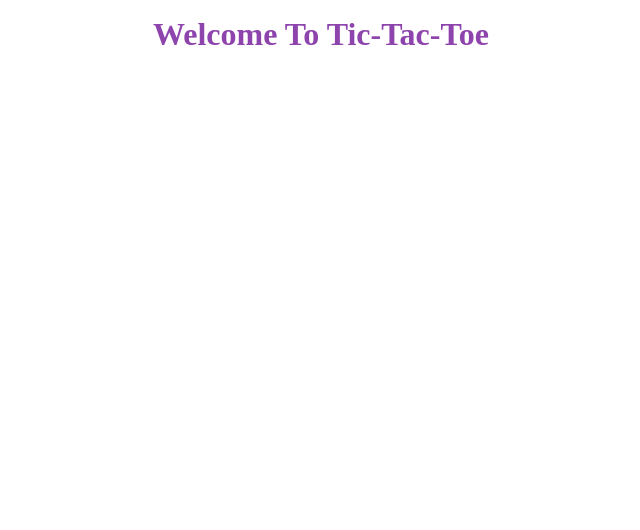
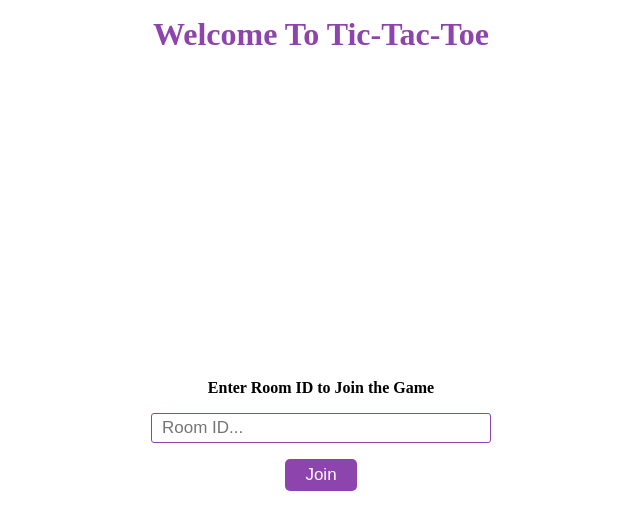
Before and after one commit to PrinceNarteh/multiplayer-tic-tac-toe, a React (Create React App) app in the folder client/: page / in a window 1280 px wide. Shown: the top 530 px of the page, without its empty margins (319-959 px from the left). Built offline with nearby package versions, Linux system fonts and the light colour scheme; no server answers.

Commit message:
add JoinRoom component

```diff
--- a/client/src/App.tsx
+++ b/client/src/App.tsx
@@ -1,6 +1,7 @@
 import React, { useEffect } from "react";
 import { AppContainer, MainContainer, WelcomeText } from "./styles";
 import SocketService from "./services";
+import { JoinRoom } from "./components/JoinRoom";
 
 function App() {
   const connectSocket = async () => {
@@ -16,7 +17,9 @@ function App() {
   return (
     <AppContainer>
       <WelcomeText>Welcome To Tic-Tac-Toe</WelcomeText>
-      <MainContainer></MainContainer>
+      <MainContainer>
+        <JoinRoom />
+      </MainContainer>
     </AppContainer>
   );
 }
--- /dev/null
+++ b/client/src/components/JoinRoom.tsx
@@ -0,0 +1,22 @@
+import React, { ChangeEvent, useState } from "react";
+import { JoinButton, JoinRoomContainer, RoomIDInput } from "../styles";
+
+export const JoinRoom = () => {
+  const [roomName, setRoomName] = useState<string>("");
+  const handleRoomNameChange = (e: ChangeEvent<HTMLInputElement>) => {
+    setRoomName(e.target.value);
+  };
+  return (
+    <form>
+      <JoinRoomContainer>
+        <h4>Enter Room ID to Join the Game</h4>
+        <RoomIDInput
+          placeholder="Room ID..."
+          value={roomName}
+          onChange={handleRoomNameChange}
+        />
+        <JoinButton>Join</JoinButton>
+      </JoinRoomContainer>
+    </form>
+  );
+};
--- a/client/src/styles/index.tsx
+++ b/client/src/styles/index.tsx
@@ -1,8 +1,8 @@
 import styled from "styled-components";
 
 export const AppContainer = styled.div`
-  width: 100%;
-  height: 100%;
+  width: 100vw;
+  height: 100vh;
   padding: 1em;
   display: flex;
   align-items: center;
@@ -21,3 +21,42 @@ export const MainContainer = styled.div`
   align-items: center;
   justify-content: center;
 `;
+
+export const JoinRoomContainer = styled.div`
+  width: 100%;
+  height: 100%;
+  display: flex;
+  flex-direction: column;
+  align-items: center;
+  justify-content: center;
+  gap: 1em;
+  margin-top: 2em;
+`;
+
+export const RoomIDInput = styled.input`
+  height: 30px;
+  width: 20em;
+  font-size: 17px;
+  outline: none;
+  border: 1px solid #8e44ad;
+  border-radius: 3px;
+  padding: 0 10px;
+`;
+
+export const JoinButton = styled.button`
+  outline: none;
+  background-color: #8e44ad;
+  color: #fff;
+  font-size: 17px;
+  border: 2px solid transparent;
+  border-radius: 5px;
+  padding: 4px 18px;
+  transition: all 230ms ease-in-out;
+  cursor: pointer;
+
+  &:hover {
+    background-color: transparent;
+    border: 2px solid #8e44ad;
+    color: #8e44ad;
+  }
+`;
```
